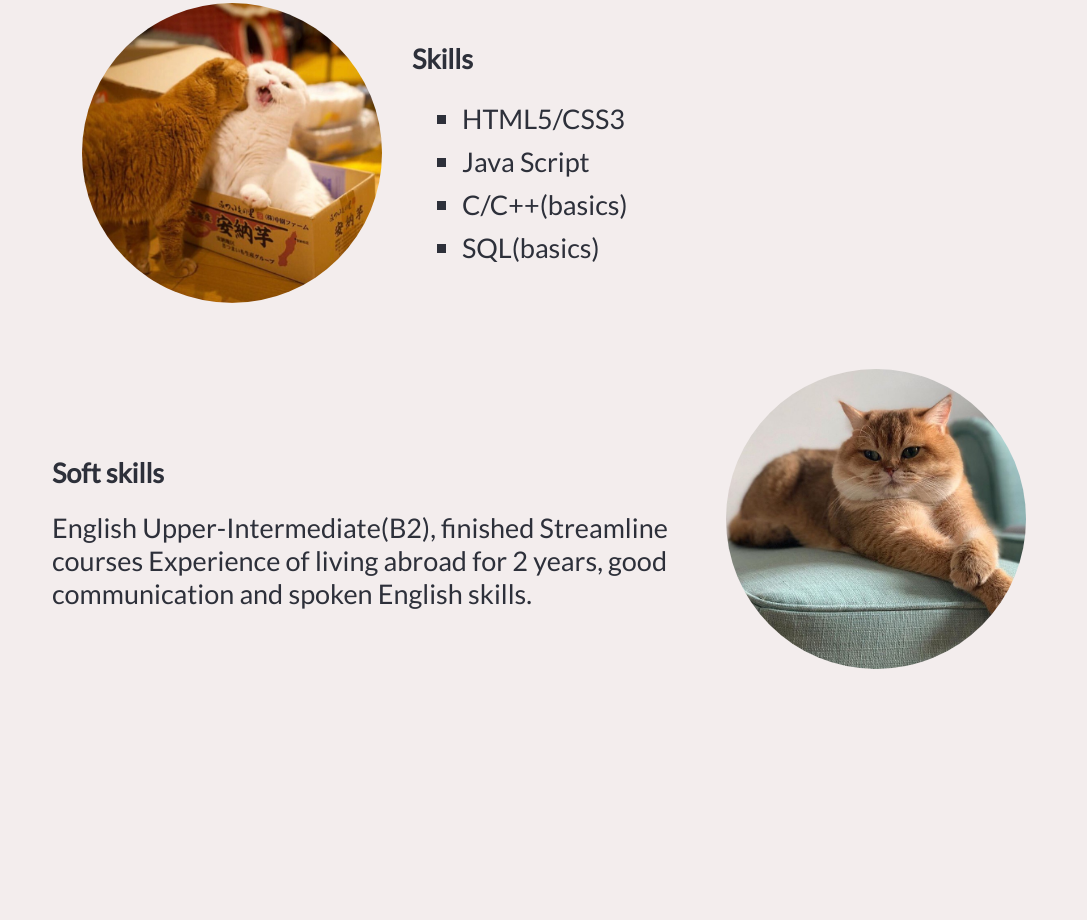
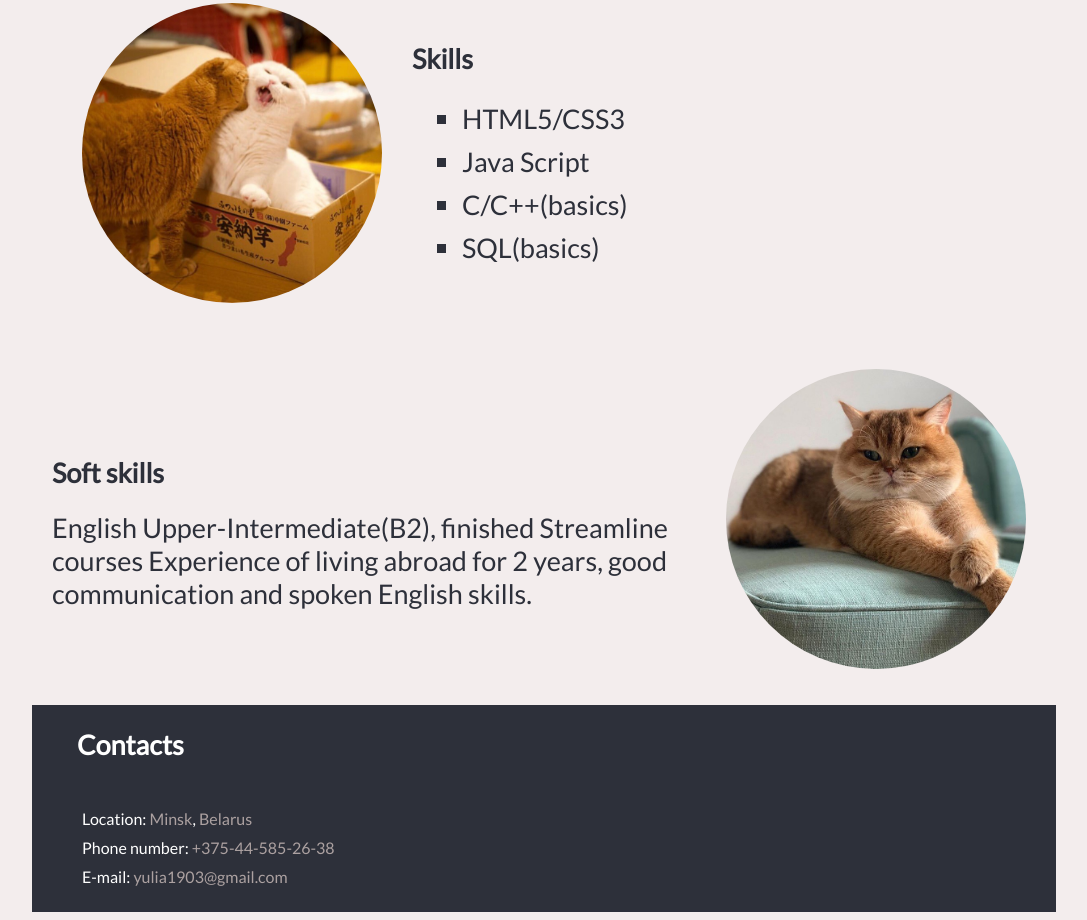
Before and after one commit to julia-svirid/rsschool-cv, a plain HTML site: page index.html in a window 1280 px wide. Shown: the part 836-1756 px from the top of the page, without its empty margins (96-1183 px from the left). Before the commit the page ends 1549 px from the top, so only its background shows below. Drawn offline with Linux system fonts and the light colour scheme.

Commit message:
feat add contact info

```diff
--- a/index.html
+++ b/index.html
@@ -70,3 +70,19 @@
                     <img src="assets/cat_4.jpg" alt="kitty cat" width="300px">
                 </div>
             </div>
+
+            <div class="contact__info">
+                <div id="contacts"><h2>Contacts</h2></div>
+                <ul>
+                    <li>Location: <a href="https://goo.gl/maps/PJTf6op6ccM2" target="_blank">Minsk</a>, <a href="https://goo.gl/maps/PJTf6op6ccM2" target="_blank"> Belarus</a></li>
+                    <li>Phone number: <a href="tel: +375445852638" target="_blank">+375-44-585-26-38</a></li>
+                    <li>E-mail:<a href="mailto: yulia1903@gmail.com" target="_blank"> yulia1903@gmail.com</a></li>
+                </ul>
+
+            </div>
+
+        </div>
+
+        </div>
+    </body>
+    </html>
--- a/style.css
+++ b/style.css
@@ -86,3 +86,17 @@ img {
     list-style: square;
     font-size: 27px;
 }
+
+
+
+#contacts {
+    margin-left: 45px;
+}
+
+.contact__info {
+    display: flex;
+    flex-direction: column;
+    color: #ffffff;
+    background-color: #2D303A;
+
+}
```
